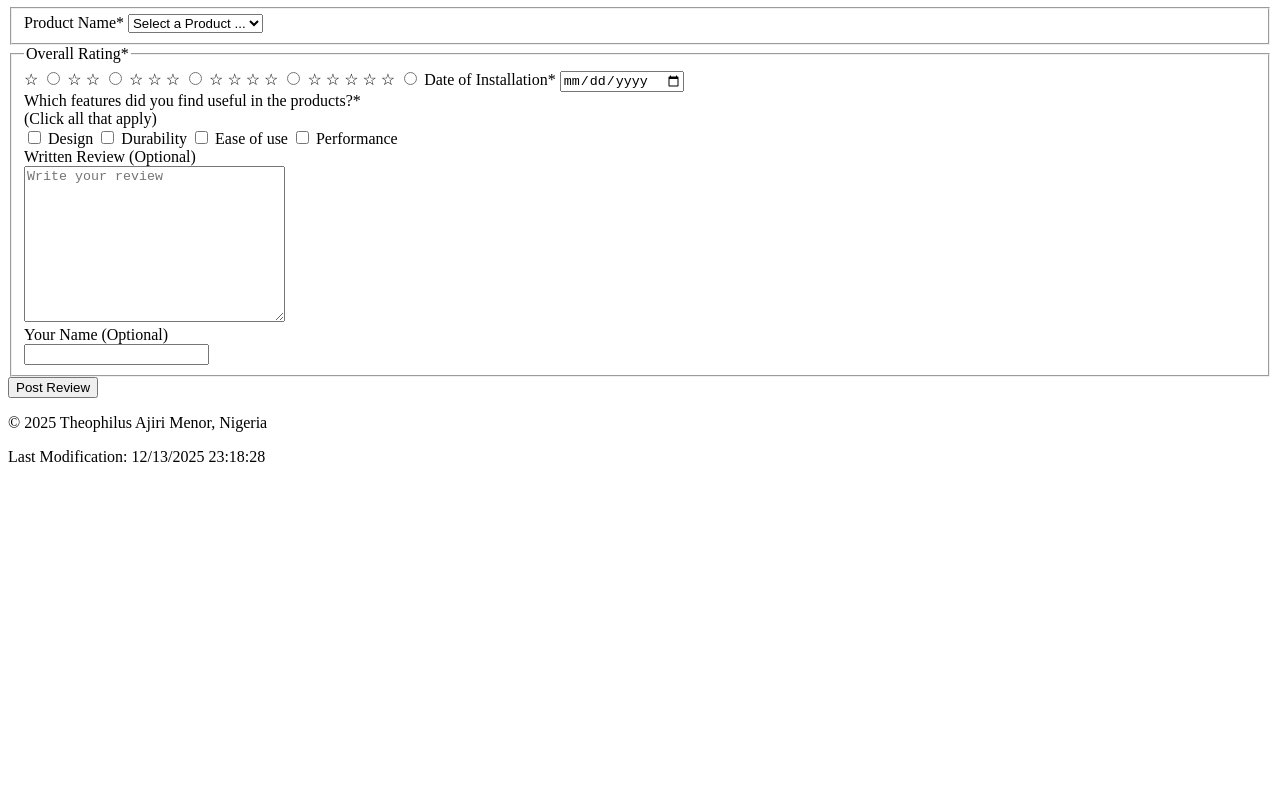
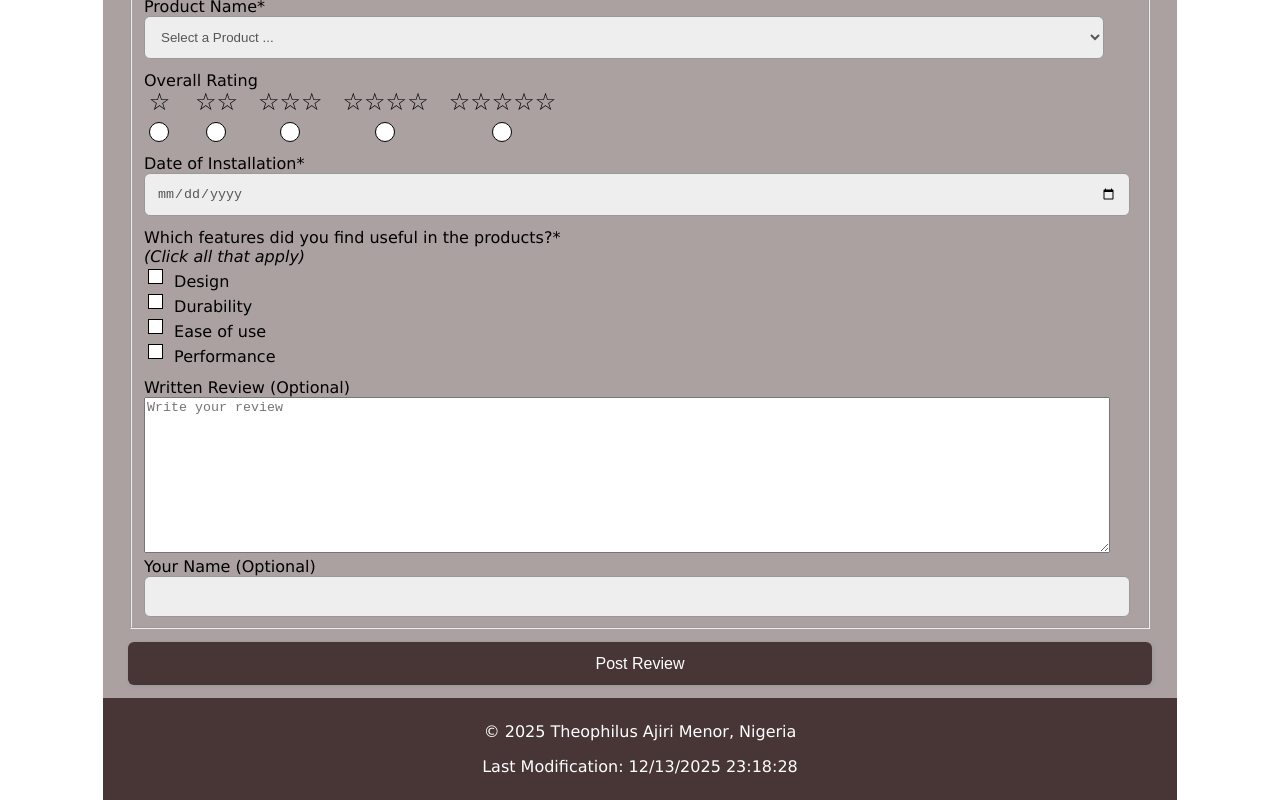
Before and after one commit to Menor25/wdd131, a plain HTML site: page form.html in a window 1280 px wide. Shown: the part 73-881 px from the top of the page. Before the commit the page ends 800 px from the top, so only its background shows below. Drawn offline with Linux system fonts and the light colour scheme.

Commit message:
Form task done

```diff
--- a/form.html
+++ b/form.html
@@ -17,40 +17,73 @@
     <main>
         <form method="GET" action="review.html" class="form">
             <fieldset>
-                <label>Product Name*
+                <div class="product-name">Product Name*
+                <label>
                     <select name="pname" id="pname" required>
                         <option value="" disabled selected>Select a Product ...</option>
                         <option value="laptop">Laptop</option>
                         <option value="desktop">Desktop</option>
                         <option value="tablet">Tablet</option>
                         <option value="smartphone">Smartphone</option>
+                         <option value="design">Design</option>
+                        <option value="cybersecurity">Cyber security</option>
+                        <option value="construction">Construction</option>
+                        <option value="manufacturing">Manufacturing</option>
                     </select>
                 </label>
-            </fieldset>
-            <fieldset>
-                <legend>Overall Rating*</legend>
-                <label>&star; <input type="radio" name="rating" id="rating" value="1" required></label>
-                <label>&star; &star; <input type="radio" name="rating" id="rating" value="2" required></label>
-                <label>&star; &star; &star; <input type="radio" name="rating" id="rating" value="3" required></label>
-                <label>&star; &star; &star; &star; <input type="radio" name="rating" id="rating" value="4" required></label>
-                <label>&star; &star; &star; &star; &star; <input type="radio" name="rating" id="rating" value="5" required></label>
+                </div>
+                <div class="rating-container">
+    <div class="rating-label">Overall Rating</div>
+        <div class="rating-options">
 
-                <label>Date of Installation* <input type="date" name="date" id="date" required></label>
-            <div>
+            <label class="rating-option">
+                <span class="stars">&star;</span>
+                <input type="radio" name="rating" value="1" required>
+            </label>
+
+            <label class="rating-option">
+                <span class="stars">&star;&star;</span>
+                <input type="radio" name="rating" value="2" required>
+            </label>
+
+            <label class="rating-option">
+                <span class="stars">&star;&star;&star;</span>
+                <input type="radio" name="rating" value="3" required>
+            </label>
+
+            <label class="rating-option">
+                <span class="stars">&star;&star;&star;&star;</span>
+                <input type="radio" name="rating" value="4" required>
+            </label>
+
+            <label class="rating-option">
+                <span class="stars">&star;&star;&star;&star;&star;</span>
+                <input type="radio" name="rating" value="5" required>
+            </label>
+
+        </div>
+    </div>
+
+                <label class="date-label">
+                    <div class="date">Date of Installation*</div>
+                    <input type="date" name="date" id="date" required></label>
+            <div class="features">
                 Which features did you find useful in the products?* <br>
-                (Click all that apply)
+                <span>(Click all that apply)</span>
             </div>
-            <label><input type="checkbox" name="features" value="design"> Design</label>
+            <div class="feature-input">
+                            <label><input type="checkbox" name="features" value="design"> Design</label>
              <label><input type="checkbox" name="features" value="durability"> Durability</label>
              <label><input type="checkbox" name="features" value="ease"> Ease of use</label>
              <label> <input type="checkbox" name="features" value="performance"> Performance</label>
+            </div>
 
-             <div>Written Review (Optional)</div>
+             <div class="review">Written Review (Optional)</div>
              <label>
-                <textarea name="review" id="review" cols="30" rows="10" placeholder="Write your review"></textarea>
+                <textarea class="textarea" name="review" id="review" cols="30" rows="10" placeholder="Write your review"></textarea>
              </label>
 
-             <div>Your Name (Optional)</div>
+             <div class="name">Your Name (Optional)</div>
              <label><input type="text" name="fullname" id="fullname"></label>
             </fieldset>
             <input type="submit" value="Post Review">
--- a/styles/form-large.css
+++ b/styles/form-large.css
@@ -0,0 +1,21 @@
+@media only screen and (min-width: 64rem) {
+
+    header, nav, main, footer {
+        max-width: 64rem;
+        margin:auto;
+    }
+
+    main input[type="text"],
+    main input[type="email"],
+    main input[type="tel"],
+    main input[type="url"],
+    main input[type="date"],
+    main input[type="number"],
+    main select, .textarea {
+        width: 100% !important;
+        max-width: 60rem;
+    }
+
+
+
+}
--- a/styles/form.css
+++ b/styles/form.css
@@ -0,0 +1,124 @@
+body {
+    font-size: 16px;
+    font-family: Verdana, sans-serif;
+}
+
+header, footer {
+    padding: .5rem 2%;
+    background-color: #483535;
+    text-align: center;
+    color: #fff;
+}
+header h1 {margin: 0;}
+
+main {
+    margin-top: 2rem;
+    padding: 0 2%;
+    min-height: 20rem;
+    background-color: #aba1a1;
+}
+
+main input[type="text"],
+main input[type="email"],
+main input[type="tel"],
+main input[type="url"],
+main input[type="date"],
+main input[type="number"],
+main select {
+    background-color: #eee;
+    display: block;
+    border: 1px solid #999;
+    border-radius: 6px;
+    padding: .75rem;
+    color: #555;
+    width: 100%;
+    max-width: 520px;
+    /* appearance: none; */
+}
+
+main input[type="radio"],
+main input[type="checkbox"] {
+    margin-right: 6px;
+}
+
+.product-name, .rating-container, .date-label input[type="date"], .feature-input, .review label{
+    margin-bottom: .75rem;
+}
+
+.product-name, .rating-label, .date, .features, .review, .name {
+    font-size: 1rem;
+}
+
+.rating-options {
+    display: flex;
+    gap: 20px;
+}
+
+.rating-option {
+    display: flex;
+    flex-direction: column;
+    align-items: center;
+    cursor: pointer;
+    text-align: center;
+}
+
+.stars {
+    font-size: 1.5rem;
+    color: #000;
+    line-height: 1;
+    margin-bottom: 5px;
+}
+
+.rating-option input[type="radio"] {
+    appearance: none;
+    width: 20px;
+    height: 20px;
+    border: 1px solid #000;
+    border-radius: 50%;
+    background-color: #fff;
+    outline: none;
+    display: inline-block;
+    transition: background-color 0.2s;
+}
+
+.rating-option input[type="radio"]:checked {
+    background-color: #e0e0e0;
+    border-width: 2px;
+    box-shadow: 0 0 0 5px #fff inset;
+}
+
+.features span {
+    font-style: italic;
+}
+.feature-input {
+    display: flex;
+    flex-direction: column;
+}
+.feature-input input[type="checkbox"] {
+    appearance: none;
+    width: 15px;
+    height: 15px;
+    border: 1px solid #000;
+    background-color: #fff;
+    transition: background-color 0.2s;
+}
+.feature-input input[type="checkbox"]:checked {
+    background-color: #e0e0e0;
+    border-width: 2px;
+    box-shadow: 0 0 0 5px #fff inset;
+}
+.textarea {
+    width: 540px;
+}
+main input[type="submit"] {
+    border: none;
+    border-radius: 6px;
+    background-color: #483535;
+    color: #fff;
+    padding: .8rem;
+    margin-top: .8rem;
+    margin-bottom: .8rem;
+    width: 100%;
+    box-shadow: 1px 1px 4px #999;
+    font-size: 1rem;
+}
```
